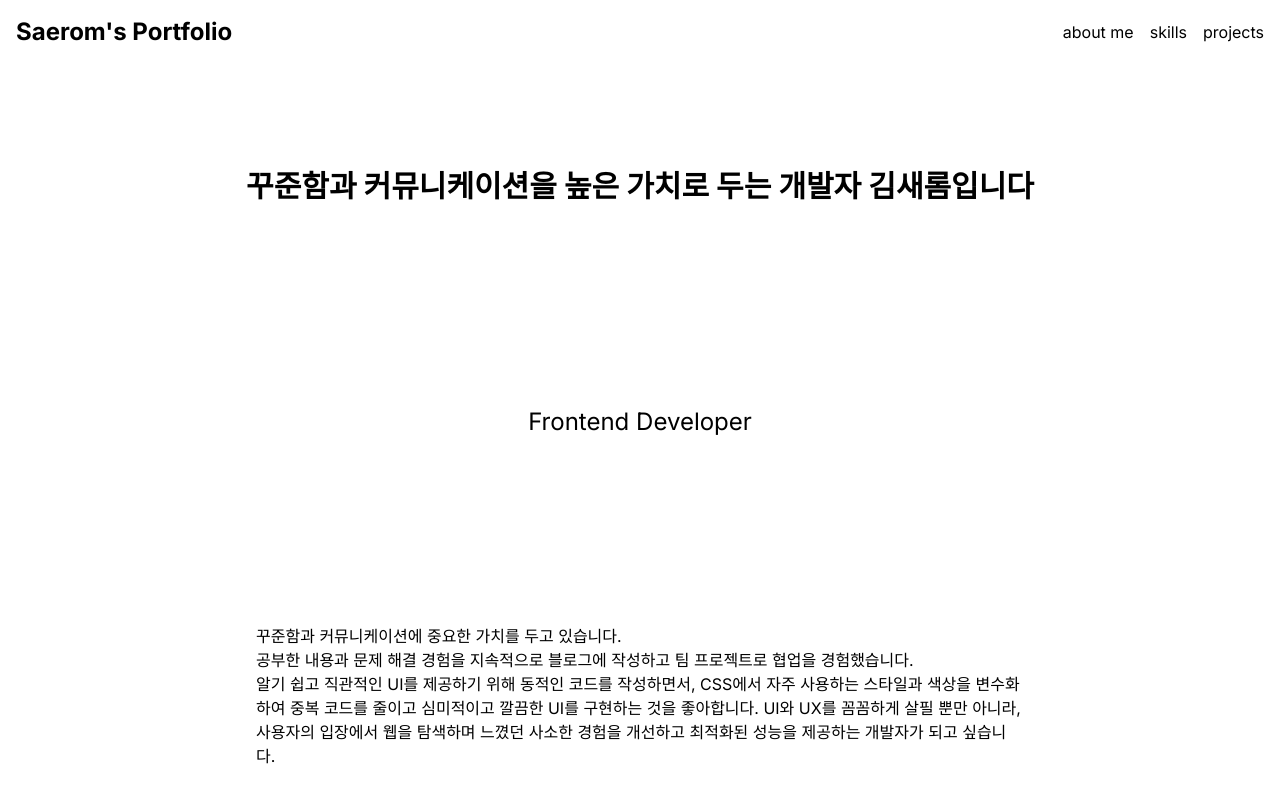
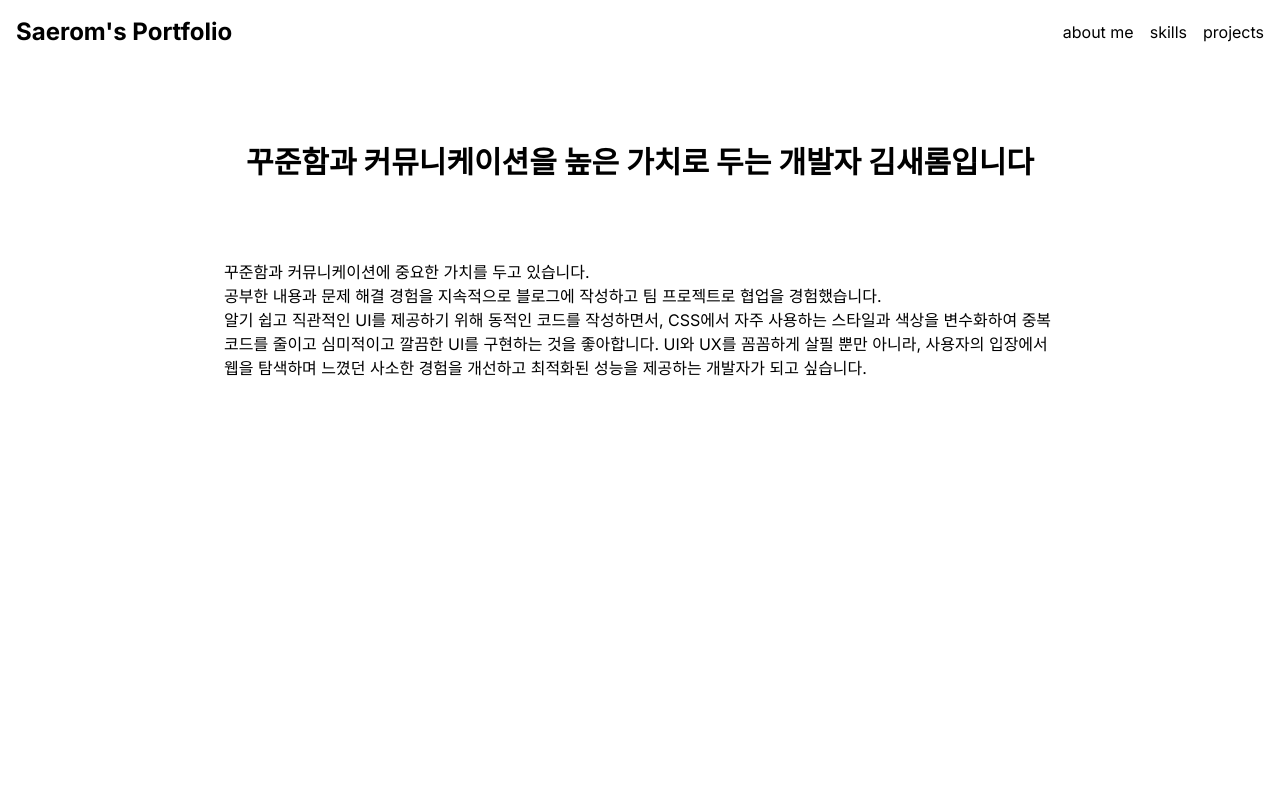
Before and after one commit to sagesrkim/blog, a Next.js app: page / in a window 1280 px wide. Built offline with nearby package versions, Linux system fonts and the light colour scheme.

Commit message:
Feat: 메인 페이지 info 구현

```diff
--- a/src/app/page.tsx
+++ b/src/app/page.tsx
@@ -1,12 +1,10 @@
 export default function HomePage() {
   return (
-    <section className="flex min-h-screen flex-col items-center justify-between p-24">
-      <h2 className="text-3xl font-bold mt-2">
+    <section className="text-center min-h-screen  p-16">
+      <h2 className="text-3xl font-bold mt-4 mb-20">
         {"꾸준함과 커뮤니케이션을 높은 가치로 두는 개발자 김새롬입니다"}
       </h2>
-      <h3 className="text-2xl mt-4">Frontend Developer</h3>
-
-      <p className="mx-40 text-left">
+      <div className="mx-40 text-left">
         꾸준함과 커뮤니케이션에 중요한 가치를 두고 있습니다. <br />
         공부한 내용과 문제 해결 경험을 지속적으로 블로그에 작성하고 팀
         프로젝트로 협업을 경험했습니다. <br />
@@ -15,7 +13,7 @@ export default function HomePage() {
         깔끔한 UI를 구현하는 것을 좋아합니다. UI와 UX를 꼼꼼하게 살필 뿐만
         아니라, 사용자의 입장에서 웹을 탐색하며 느꼈던 사소한 경험을 개선하고
         최적화된 성능을 제공하는 개발자가 되고 싶습니다.
-      </p>
+      </div>
     </section>
   );
 }
```
